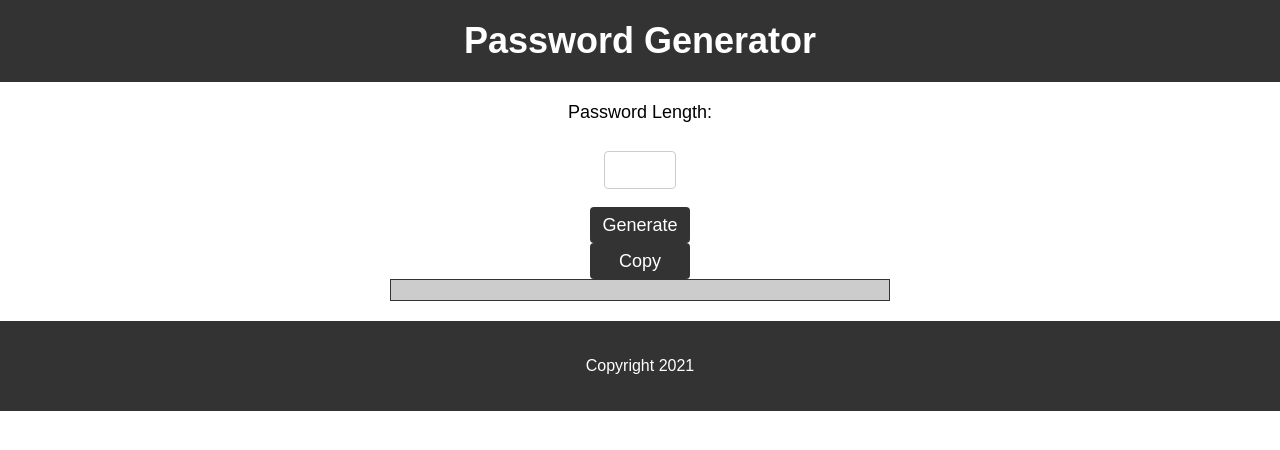
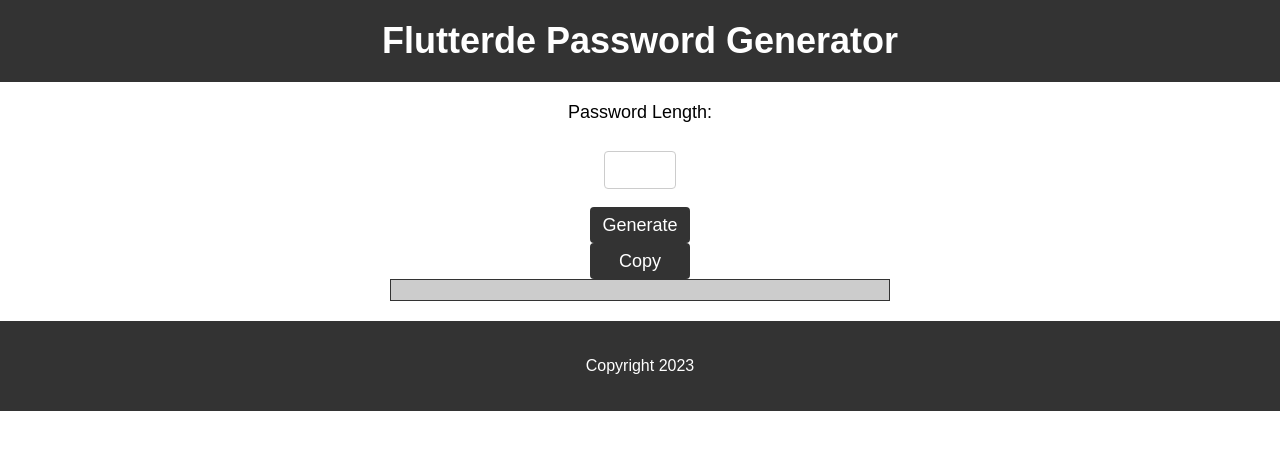
Before and after one commit to flutterde/password-generator, a plain HTML site: page index.html in a window 1280 px wide. Drawn offline with Linux system fonts and the light colour scheme.

Commit message:
simple edit

```diff
--- a/index.html
+++ b/index.html
@@ -89,7 +89,7 @@ footer {
 </head>
 <body>
   <header>
-    <h1>Password Generator</h1>
+    <h1>Flutterde Password Generator</h1>
   </header>
   <main>
     <form>
@@ -101,7 +101,7 @@ footer {
     <div id="password"></div>
   </main>
   <footer>
-    <p>Copyright 2021</p>
+    <p>Copyright 2023</p>
   </footer>
 
 <script>
```
